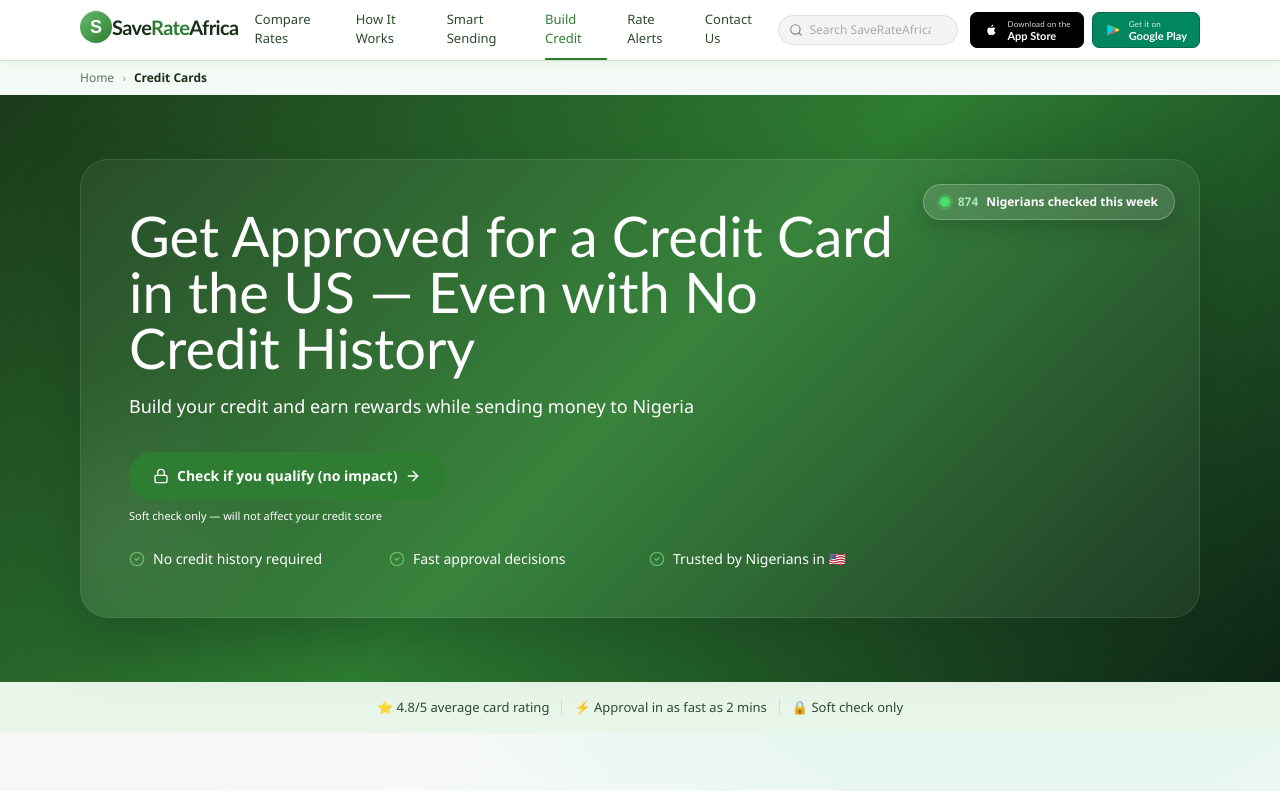
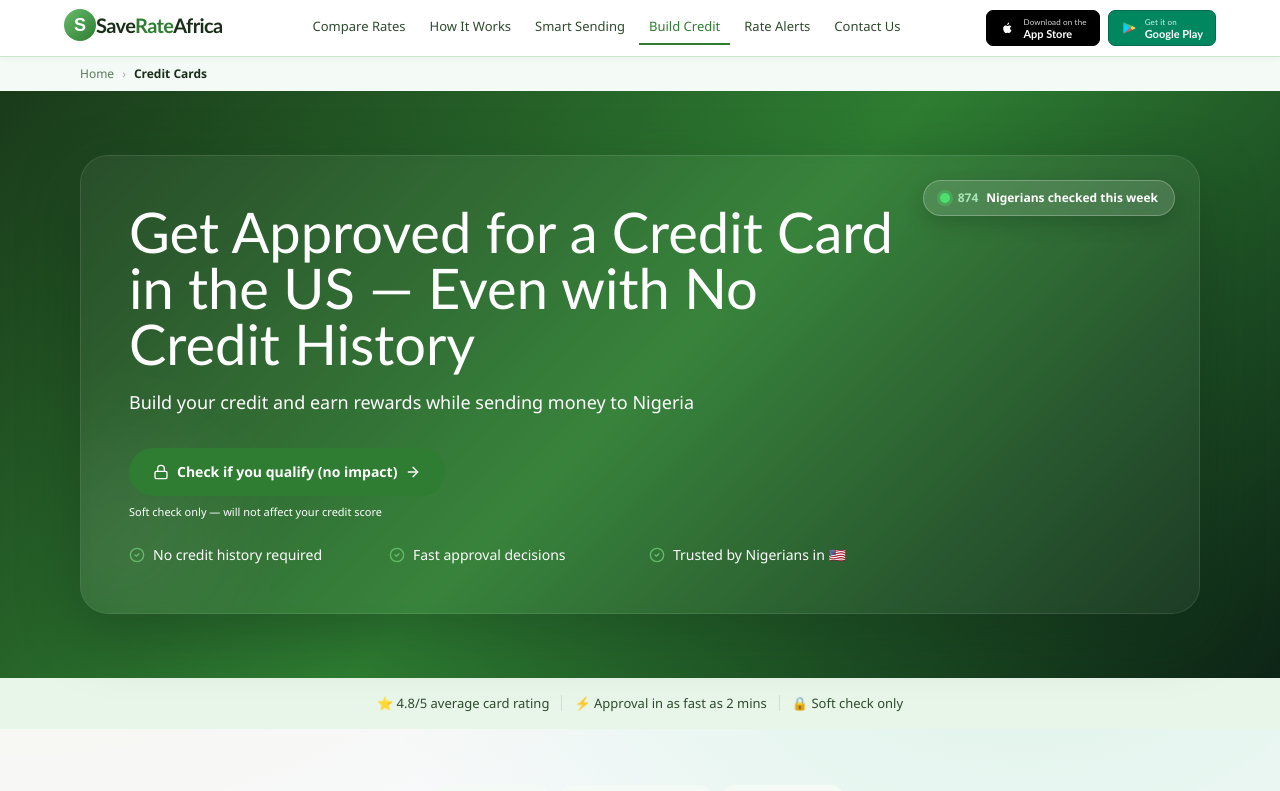
Before and after one commit to Chinenyeonukogu/SaveRateAfrica, a Next.js app: page /credit-cards in a window 1280 px wide. Shown: the top 791 px of the page. Built offline with nearby package versions, Linux system fonts and the light colour scheme.

Commit message:
Tighten shared navigation layout

```diff
--- a/app/globals.css
+++ b/app/globals.css
@@ -11,7 +11,7 @@
 
 html {
   scroll-behavior: smooth;
-  scroll-padding-top: 70px;
+  scroll-padding-top: 60px;
 }
 
 body {
--- a/components/SiteHeader.tsx
+++ b/components/SiteHeader.tsx
@@ -2,10 +2,8 @@
 
 import Link from "next/link";
 import { usePathname, useRouter } from "next/navigation";
-import { Menu, Search, X } from "lucide-react";
-import { useEffect, useRef, useState, type FormEvent, type MouseEvent } from "react";
-
-import { providers } from "@/lib/providers";
+import { Menu, X } from "lucide-react";
+import { useEffect, useState, type MouseEvent } from "react";
 
 interface SiteHeaderProps {
   showAnnouncementBar?: boolean;
@@ -14,66 +12,47 @@ interface SiteHeaderProps {
 
 interface NavigationItem {
   href: string;
-  keywords: string[];
   label: string;
   routeHref?: string;
-  searchHref?: string;
   sectionId?: string;
 }
 
 const navigationItems: NavigationItem[] = [
   {
     href: "#compare-rates",
-    keywords: ["compare", "rates", "providers"],
     label: "Compare Rates",
     routeHref: "/#compare-rates",
     sectionId: "compare-rates"
   },
   {
     href: "#how-it-works",
-    keywords: ["how", "works", "steps"],
     label: "How It Works",
     routeHref: "/#how-it-works",
     sectionId: "how-it-works"
   },
   {
     href: "#smart-sending",
-    keywords: ["smart", "sending", "ai"],
     label: "Smart Sending",
     routeHref: "/#smart-sending",
     sectionId: "smart-sending"
   },
   {
     href: "#build-credit",
-    keywords: ["credit", "build"],
     label: "Build Credit",
-    routeHref: "/credit-cards",
-    searchHref: "/credit-cards",
+    routeHref: "/#build-credit",
     sectionId: "build-credit"
   },
   {
     href: "#rate-alerts",
-    keywords: ["alert", "notify"],
     label: "Rate Alerts",
     routeHref: "/#rate-alerts",
     sectionId: "rate-alerts"
   },
   {
     href: "#contact",
-    keywords: ["contact"],
     label: "Contact Us",
     routeHref: "/#contact",
     sectionId: "contact"
-  }
-];
-
-const searchOnlyTargets: NavigationItem[] = [
-  {
-    href: "#feature-hub",
-    keywords: ["feature", "features", "tool", "tools"],
-    label: "Feature Hub",
-    routeHref: "/#feature-hub",
-    sectionId: "feature-hub"
   }
 ];
 
@@ -95,7 +74,8 @@ const appDownloadButtons = [
 const brandFontStyle = {
   fontFamily: '"Sora", var(--font-heading), sans-serif'
 } as const;
-const pageShellClassName =
+const headerShellClassName = "mx-auto w-full max-w-[1200px] px-4 lg:px-6";
+const breadcrumbShellClassName =
   "mx-auto w-full max-w-[1200px] px-4 min-[600px]:px-6 lg:px-10";
 
 function SaveRateAfricaLogo({
@@ -202,28 +182,7 @@ export function SiteHeader({
   const [activeSectionId, setActiveSectionId] = useState<string | null>(
     pathname === "/" ? "home" : null
   );
-  const [searchQuery, setSearchQuery] = useState("");
   const [isMobileMenuOpen, setIsMobileMenuOpen] = useState(false);
-  const [isMobileSearchOpen, setIsMobileSearchOpen] = useState(false);
-  const [noResultsQuery, setNoResultsQuery] = useState<string | null>(null);
-  const noResultsTimeoutRef = useRef<number | null>(null);
-  const mobileSearchInputRef = useRef<HTMLInputElement | null>(null);
-
-  useEffect(() => {
-    if (!isMobileSearchOpen) {
-      return;
-    }
-
-    mobileSearchInputRef.current?.focus();
-  }, [isMobileSearchOpen]);
-
-  useEffect(() => {
-    return () => {
-      if (noResultsTimeoutRef.current) {
-        window.clearTimeout(noResultsTimeoutRef.current);
-      }
-    };
-  }, []);
 
   useEffect(() => {
     if (pathname !== "/") {
@@ -265,15 +224,10 @@ export function SiteHeader({
 
   function closeMobilePanels() {
     setIsMobileMenuOpen(false);
-    setIsMobileSearchOpen(false);
   }
 
   function getNavigationHref(item: NavigationItem) {
     return pathname === "/" ? item.href : item.routeHref ?? `/${item.href}`;
-  }
-
-  function getSearchHref(item: NavigationItem) {
-    return item.searchHref ?? getNavigationHref(item);
   }
 
   function getHomeHref() {
@@ -282,8 +236,6 @@ export function SiteHeader({
 
   function navigateTo(href: string, sectionId?: string) {
     closeMobilePanels();
-    setSearchQuery("");
-    setNoResultsQuery(null);
 
     if (sectionId && pathname === "/") {
       const targetElement = document.getElementById(sectionId);
@@ -325,57 +277,6 @@ export function SiteHeader({
     setActiveSectionId("home");
   }
 
-  function showNoResults(query: string) {
-    if (noResultsTimeoutRef.current) {
-      window.clearTimeout(noResultsTimeoutRef.current);
-    }
-
-    setNoResultsQuery(query);
-    noResultsTimeoutRef.current = window.setTimeout(() => {
-      setNoResultsQuery(null);
-    }, 2500);
-  }
-
-  function handleSearchSubmit(event: FormEvent<HTMLFormElement>) {
-    event.preventDefault();
-
-    const trimmedQuery = searchQuery.trim();
-    const normalizedQuery = trimmedQuery.toLowerCase();
-
-    if (!normalizedQuery) {
-      return;
-    }
-
-    const matchedProvider = providers.find((provider) => {
-      const normalizedName = provider.name.toLowerCase();
-      const normalizedSlug = provider.slug.replace(/-/g, " ").toLowerCase();
-
-      return (
-        normalizedName.includes(normalizedQuery) ||
-        normalizedSlug.includes(normalizedQuery)
-      );
-    });
-
-    if (matchedProvider) {
-      closeMobilePanels();
-      setSearchQuery("");
-      setNoResultsQuery(null);
-      router.push(`/providers/${matchedProvider.slug}`);
-      return;
-    }
-
-    const matchedTarget = [...navigationItems, ...searchOnlyTargets].find((item) =>
-      item.keywords.some((keyword) => normalizedQuery.includes(keyword))
-    );
-
-    if (matchedTarget) {
-      navigateTo(getSearchHref(matchedTarget), matchedTarget.sectionId);
-      return;
-    }
-
-    showNoResults(trimmedQuery);
-  }
-
   function isActiveNavigationItem(item: NavigationItem) {
     if (pathname === "/") {
       return activeSectionId === item.sectionId;
@@ -409,16 +310,16 @@ export function SiteHeader({
         </div>
       ) : null}
 
-      <header className="sticky top-0 z-[1000] border-b border-[#c8e6c9] bg-white shadow-[0_1px_8px_rgba(46,125,50,0.08)]">
-        <div className={pageShellClassName}>
-          <div className="flex h-[60px] items-center justify-between gap-4">
-            <div className="shrink-0">
+      <header className="sticky top-0 z-[1000] border-b border-[#c8e6c9] bg-white shadow-[0_1px_8px_rgba(46,125,50,0.06)]">
+        <div className={headerShellClassName}>
+          <div className="relative flex h-14 flex-nowrap items-center justify-between gap-4 overflow-visible whitespace-nowrap lg:overflow-hidden">
+            <div className="mr-5 shrink-0">
               <SaveRateAfricaLogo href={getHomeHref()} onClick={handleLogoClick} />
             </div>
 
             <nav
               aria-label="Primary"
-              className="hidden min-w-0 flex-1 items-center justify-center gap-5 lg:flex"
+              className="hidden min-w-0 flex-1 flex-nowrap items-center justify-center gap-1 whitespace-nowrap lg:flex"
             >
               {navigationItems.map((item) => {
                 const isActive = isActiveNavigationItem(item);
@@ -426,7 +327,7 @@ export function SiteHeader({
                 return (
                   <Link
                     key={item.label}
-                    className={`inline-flex h-[60px] items-center border-b-2 text-[13px] font-medium transition ${
+                    className={`inline-flex items-center whitespace-nowrap border-b-2 px-[10px] py-[6px] text-[13px] font-medium transition ${
                       isActive
                         ? "active border-[#2e7d32] text-[#2e7d32]"
                         : "border-transparent text-[#2e4a2e] hover:text-[#2e7d32]"
@@ -440,30 +341,7 @@ export function SiteHeader({
               })}
             </nav>
 
-            <div className="hidden shrink-0 items-center gap-3 lg:flex">
-              <form className="relative" role="search" onSubmit={handleSearchSubmit}>
-                <label className="sr-only" htmlFor="desktop-site-search">
-                  Search SaveRateAfrica
-                </label>
-                <div className="group flex w-[180px] items-center gap-[6px] rounded-full border border-[#e0e0e0] bg-[#f4f4f4] px-[14px] py-[5px] pl-[10px] transition-[width,border-color,background-color,box-shadow] duration-200 ease-out focus-within:w-[240px] focus-within:border-[#2e7d32] focus-within:bg-white focus-within:shadow-[0_0_0_3px_rgba(46,125,50,0.08)]">
-                  <Search className="h-[14px] w-[14px] shrink-0 text-[#888] transition group-focus-within:text-[#2e7d32]" />
-                  <input
-                    id="desktop-site-search"
-                    className="w-full border-none bg-transparent text-[12px] text-[#1a2e1a] outline-none placeholder:text-[#aaa]"
-                    placeholder="Search SaveRateAfrica"
-                    type="search"
-                    value={searchQuery}
-                    onChange={(event) => setSearchQuery(event.target.value)}
-                  />
-                </div>
-
-                {noResultsQuery ? (
-                  <div className="pointer-events-none absolute left-0 top-full z-10 mt-2 rounded-[6px] bg-[#1a2e1a] px-3 py-[5px] text-[11px] text-white">
-                    No results for &apos;{noResultsQuery}&apos;
-                  </div>
-                ) : null}
-              </form>
-
+            <div className="ml-4 hidden shrink-0 items-center gap-2 lg:flex">
               <div className="flex items-center gap-2">
                 {appDownloadButtons.map((button) => (
                   <AppStoreBadge key={button.platform} {...button} />
@@ -471,66 +349,21 @@ export function SiteHeader({
               </div>
             </div>
 
-            <div className="flex items-center gap-2 lg:hidden">
-              <button
-                aria-expanded={isMobileSearchOpen}
-                aria-label={isMobileSearchOpen ? "Close search" : "Open search"}
-                className="inline-flex min-h-11 min-w-11 items-center justify-center rounded-xl border border-[#dcedc8] text-[#1a2e1a]"
-                type="button"
-                onClick={() => {
-                  setIsMobileSearchOpen((current) => !current);
-                  setIsMobileMenuOpen(false);
-                }}
-              >
-                <Search className="h-5 w-5" />
-              </button>
-
+            <div className="flex shrink-0 items-center lg:hidden">
               <button
                 aria-expanded={isMobileMenuOpen}
                 aria-label={isMobileMenuOpen ? "Close menu" : "Open menu"}
-                className="inline-flex min-h-11 min-w-11 items-center justify-center rounded-xl border border-[#dcedc8] text-[#1a2e1a]"
+                className="inline-flex h-11 w-11 items-center justify-center rounded-xl border border-[#dcedc8] text-[#1a2e1a]"
                 type="button"
                 onClick={() => {
                   setIsMobileMenuOpen((current) => !current);
-                  setIsMobileSearchOpen(false);
                 }}
               >
                 {isMobileMenuOpen ? <X className="h-5 w-5" /> : <Menu className="h-5 w-5" />}
               </button>
             </div>
-          </div>
-        </div>
-
-        {isMobileSearchOpen ? (
-          <div className="border-t border-[#e8f5e9] bg-white px-4 py-3 min-[600px]:px-6">
-            <form className="relative" role="search" onSubmit={handleSearchSubmit}>
-              <label className="sr-only" htmlFor="mobile-site-search">
-                Search SaveRateAfrica
-              </label>
-              <div className="group flex w-full items-center gap-[6px] rounded-full border border-[#e0e0e0] bg-[#f4f4f4] px-[14px] py-[5px] pl-[10px] transition-[border-color,background-color,box-shadow] duration-200 ease-out focus-within:border-[#2e7d32] focus-within:bg-white focus-within:shadow-[0_0_0_3px_rgba(46,125,50,0.08)]">
-                <Search className="h-[14px] w-[14px] shrink-0 text-[#888] transition group-focus-within:text-[#2e7d32]" />
-                <input
-                  ref={mobileSearchInputRef}
-                  id="mobile-site-search"
-                  className="w-full border-none bg-transparent text-[12px] text-[#1a2e1a] outline-none placeholder:text-[#aaa]"
-                  placeholder="Search SaveRateAfrica"
-                  type="search"
-                  value={searchQuery}
-                  onChange={(event) => setSearchQuery(event.target.value)}
-                />
-              </div>
-
-              {noResultsQuery ? (
-                <div className="pointer-events-none absolute left-0 top-full z-10 mt-2 rounded-[6px] bg-[#1a2e1a] px-3 py-[5px] text-[11px] text-white">
-                  No results for &apos;{noResultsQuery}&apos;
-                </div>
-              ) : null}
-            </form>
-          </div>
-        ) : null}
-
             {isMobileMenuOpen ? (
-          <div className="border-t border-[#e8f5e9] bg-white lg:hidden">
+              <div className="absolute left-0 right-0 top-14 z-[999] rounded-b-[12px] border border-[#c8e6c9] bg-white px-5 py-4 shadow-[0_8px_24px_rgba(0,0,0,0.08)] lg:hidden">
                 <nav aria-label="Mobile primary" className="grid">
               {navigationItems.map((item) => {
                 const isActive = isActiveNavigationItem(item);
@@ -538,8 +371,8 @@ export function SiteHeader({
                 return (
                   <Link
                     key={item.label}
-                    className={`inline-flex min-h-11 items-center border-b border-[#e8f5e9] px-4 py-3 text-[13px] font-medium ${
-                      isActive ? "active text-[#2e7d32]" : "text-[#2e4a2e]"
+                    className={`block border-b border-[#e8f5e9] py-3 text-[15px] ${
+                      isActive ? "active text-[#2e7d32]" : "text-[#1a2e1a]"
                     }`}
                     href={getNavigationHref(item)}
                     onClick={(event) => handleNavClick(event, item)}
@@ -550,18 +383,20 @@ export function SiteHeader({
               })}
                 </nav>
 
-            <div className="flex flex-col gap-2 px-4 py-3">
+                <div className="flex flex-col gap-2 pt-4">
                   {appDownloadButtons.map((button) => (
                     <AppStoreBadge key={button.platform} {...button} />
                   ))}
                 </div>
               </div>
             ) : null}
+          </div>
+        </div>
       </header>
 
       {showBreadcrumb ? (
         <div className="bg-[#f4faf5]">
-          <div className={`${pageShellClassName} py-2 text-[12px] text-[#5a7a5a]`}>
+          <div className={`${breadcrumbShellClassName} py-2 text-[12px] text-[#5a7a5a]`}>
             <Link className="hover:text-[#2e7d32]" href="/">
               Home
             </Link>
```
Lines whose indentation alone changed are shown as unchanged.
